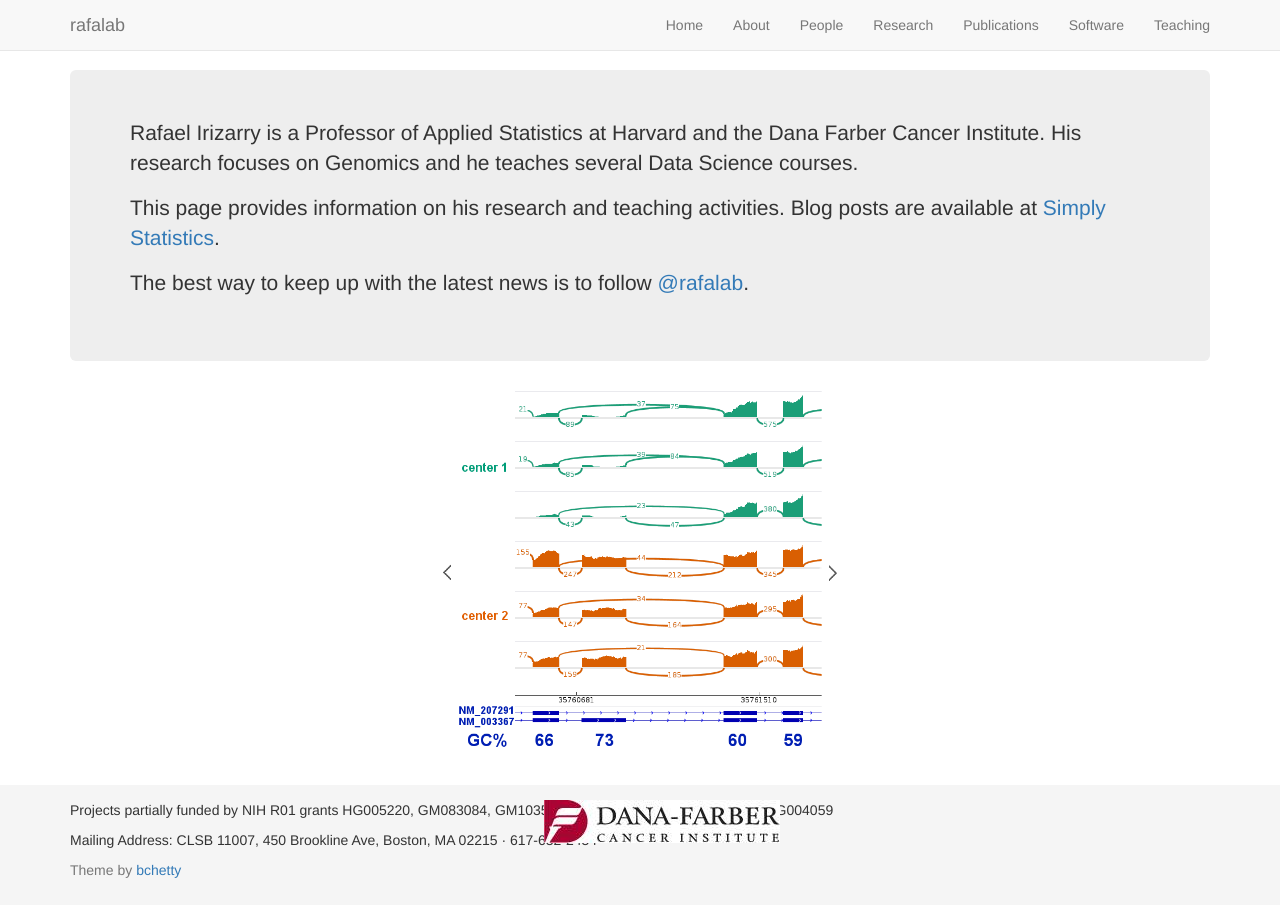
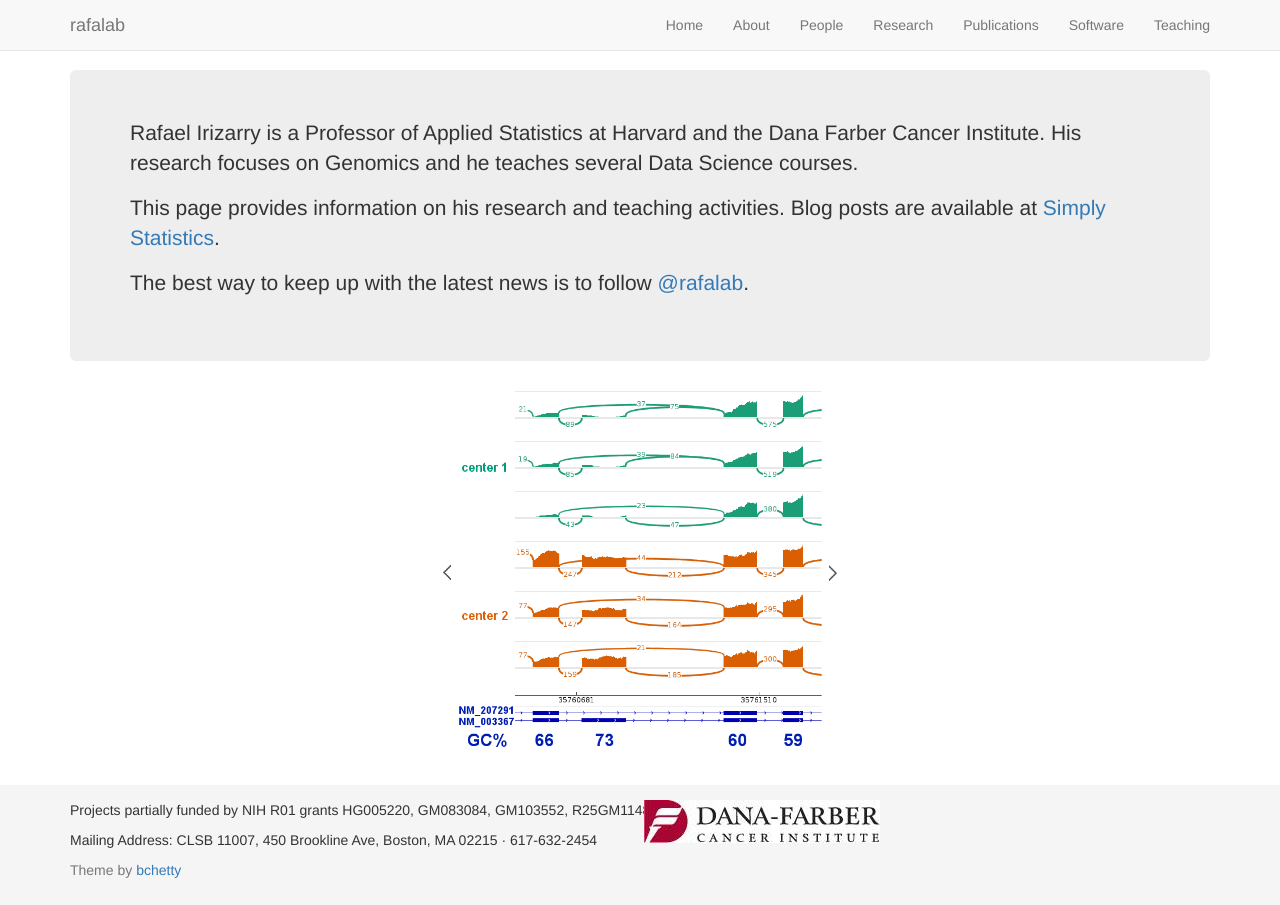
Before and after one commit to rafalab/rafalab.github.io, a Jekyll site: the page built from index.html, in a window 1280 px wide. Built offline with Jekyll 4.4.1, drawn with Linux system fonts in a browser that asks for light colours; nearby versions of some CDN libraries; the list of posts is cut into pages by our own code.

Commit message:
Update footer.html

```diff
--- a/_includes/footer.html
+++ b/_includes/footer.html
@@ -3,7 +3,7 @@
     <p>
     Projects partially funded by NIH R01 grants
   HG005220, GM083084, GM103552, R25GM114818, and P41 grant
-  HG004059 <img data-u="image" src="assets/img/DFimgFooter.jpg" style="position:absolute; right: 500px;">
+  HG004059 <img data-u="image" src="assets/img/DFimgFooter.jpg" style="position:absolute; right: 400px;">
 
 <p> Mailing Address: CLSB 11007, 450 Brookline Ave, Boston, MA 02215 &middot;
   617-632-2454 </p>
```
